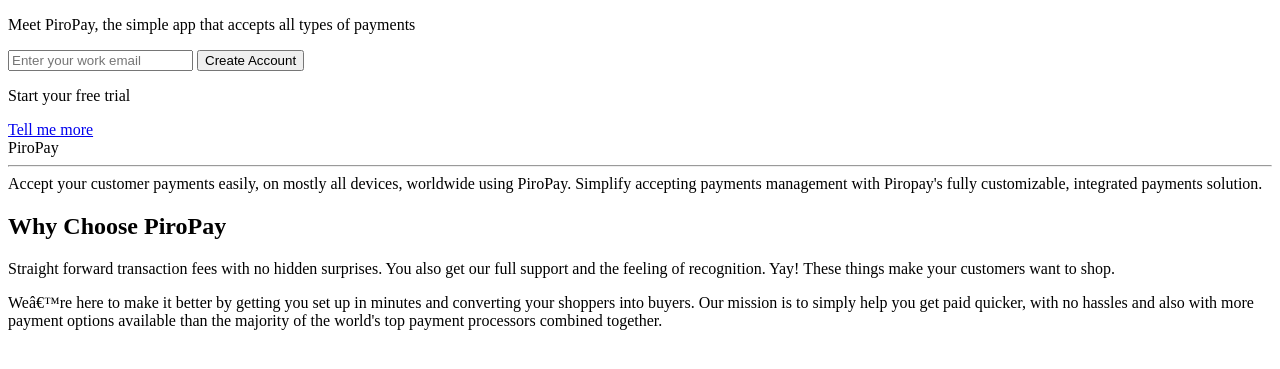
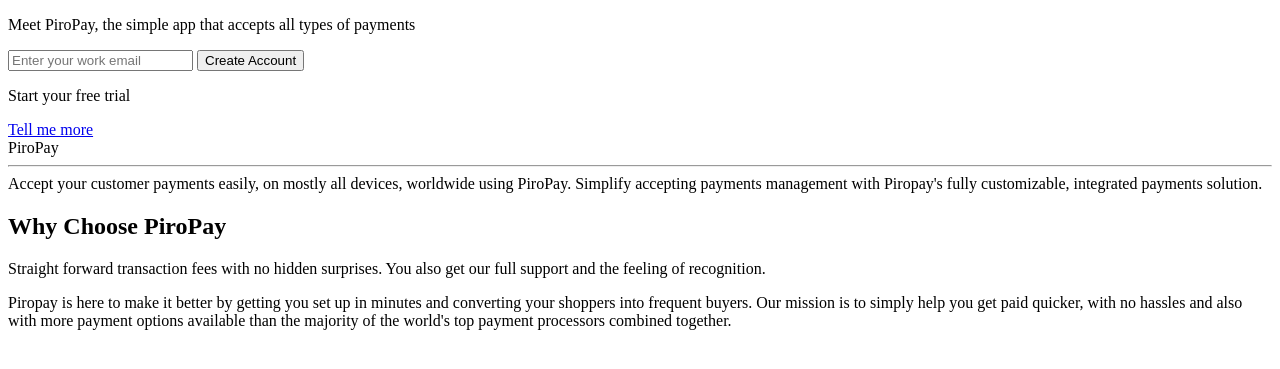
Before and after one commit to Banqee/piropay.github.io, a Jekyll site: the page built from _posts/2016-02-06-cabin.markdown, in a window 1280 px wide and 900 px high, scrolled down 1035 px, cut to the strip 0-411 px from the top of the window. Shown: the top 369 px of the strip. Built offline with Jekyll 4.4.1, drawn with Linux system fonts in a browser that asks for light colours; nearby versions of some CDN libraries; comment, search, counter and statistics services are not loaded.

Commit message:
Update why.html

```diff
--- a/_includes/why.html
+++ b/_includes/why.html
@@ -4,8 +4,8 @@
 		<div class="text">
 		<h1>Why Choose PiroPay</h1>
 
-<p>Straight forward transaction fees with no hidden surprises. You also get our full support and the feeling of recognition. Yay! These things make your customers want to shop.</p>
-			<p>Weâ€™re here to make it better by getting you set up in minutes and converting your shoppers into buyers. Our mission is to simply help you get paid quicker, with no hassles and also with more payment options available than the majority of the world's top payment&nbsp;processors combined together.</p>
+<p>Straight forward transaction fees with no hidden surprises. You also get our full support and the feeling of recognition.</p>
+			<p>Piropay is here to make it better by getting you set up in minutes and converting your shoppers into frequent buyers. Our mission is to simply help you get paid quicker, with no hassles and also with more payment options available than the majority of the world's top payment&nbsp;processors combined together.</p>
 			</div>
 
 			<p>&nbsp;</p>
```
